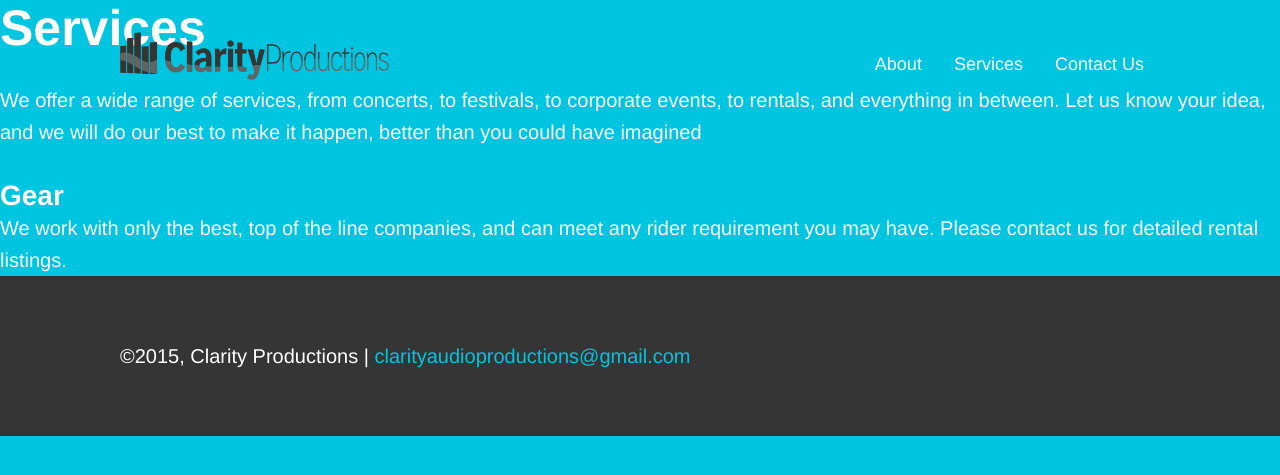
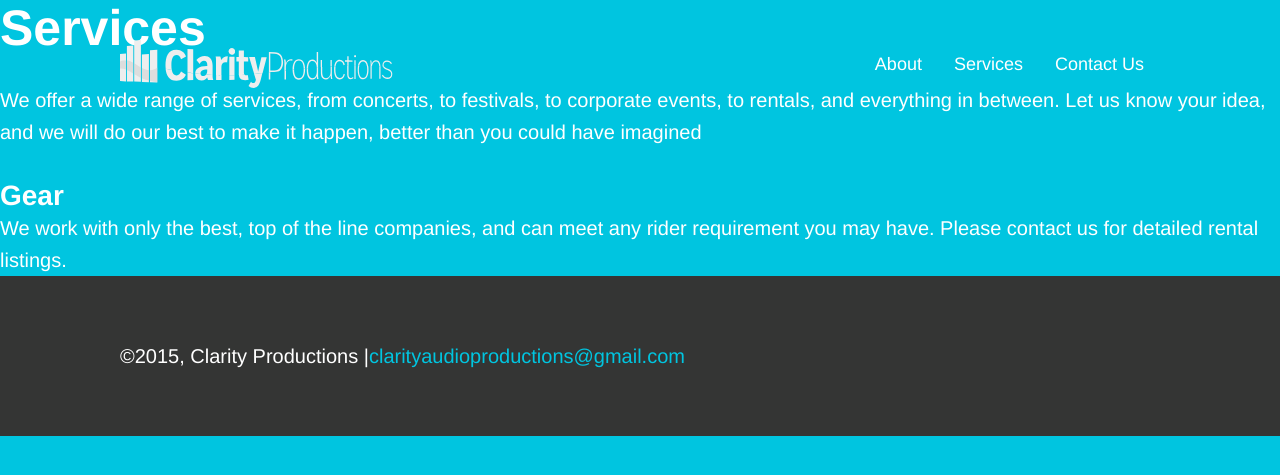
Before and after one commit to collectifco/clarity, a Jekyll site: the page built from services.md, in a window 1280 px wide. Shown: the top 475 px of the page. Built offline with Jekyll 4.4.1, drawn with Linux system fonts in a browser that asks for light colours.

Commit message:
vertically align the logo and nav

```diff
--- a/_includes/header.html
+++ b/_includes/header.html
@@ -5,8 +5,6 @@
 		<a href="/" class="site-logo-link">
 			<img class="site-logo" src="{{site.logo}}" alt="{{ site.name }} Logo">
 		</a>
-
-	    <!--<a class="site-title" href="{{ site.baseurl }}">{{ site.name }}</a>-->
 
 	    <nav class="site-nav">
 
--- a/assets/css/style.css
+++ b/assets/css/style.css
@@ -206,12 +206,15 @@
   display: block;
   padding-top: 2rem;
   padding-bottom: 2rem;
-  display: block;
+  max-width: 68em;
+  margin-left: auto;
+  margin-right: auto;
   position: absolute;
   margin-top: 0;
   top: 0;
   z-index: 100;
-  width: 100%; }
+  width: 100%;
+  text-align: left; }
   .site-header::after {
     clear: both;
     content: "";
@@ -224,7 +227,10 @@
   float: left;
   display: block;
   margin-right: 2.35765%;
-  width: 40.29137%; }
+  width: 48.82117%;
+  margin-top: 0.5rem;
+  margin-bottom: 0.5rem;
+  height: 3rem; }
   .site-logo-link:last-child {
     margin-right: 0; }
 
@@ -237,7 +243,6 @@
   display: block;
   margin-right: 2.35765%;
   width: 48.82117%;
-  margin-left: 8.5298%;
   margin-top: 0.5rem;
   margin-bottom: 0.5rem;
   font-size: 1.125rem;
```
Also changed, not shown: _includes/footer.html (+0 -14 lines), assets/scss/modules/_header.scss (+7 -3 lines), assets/img/logo.svg.
